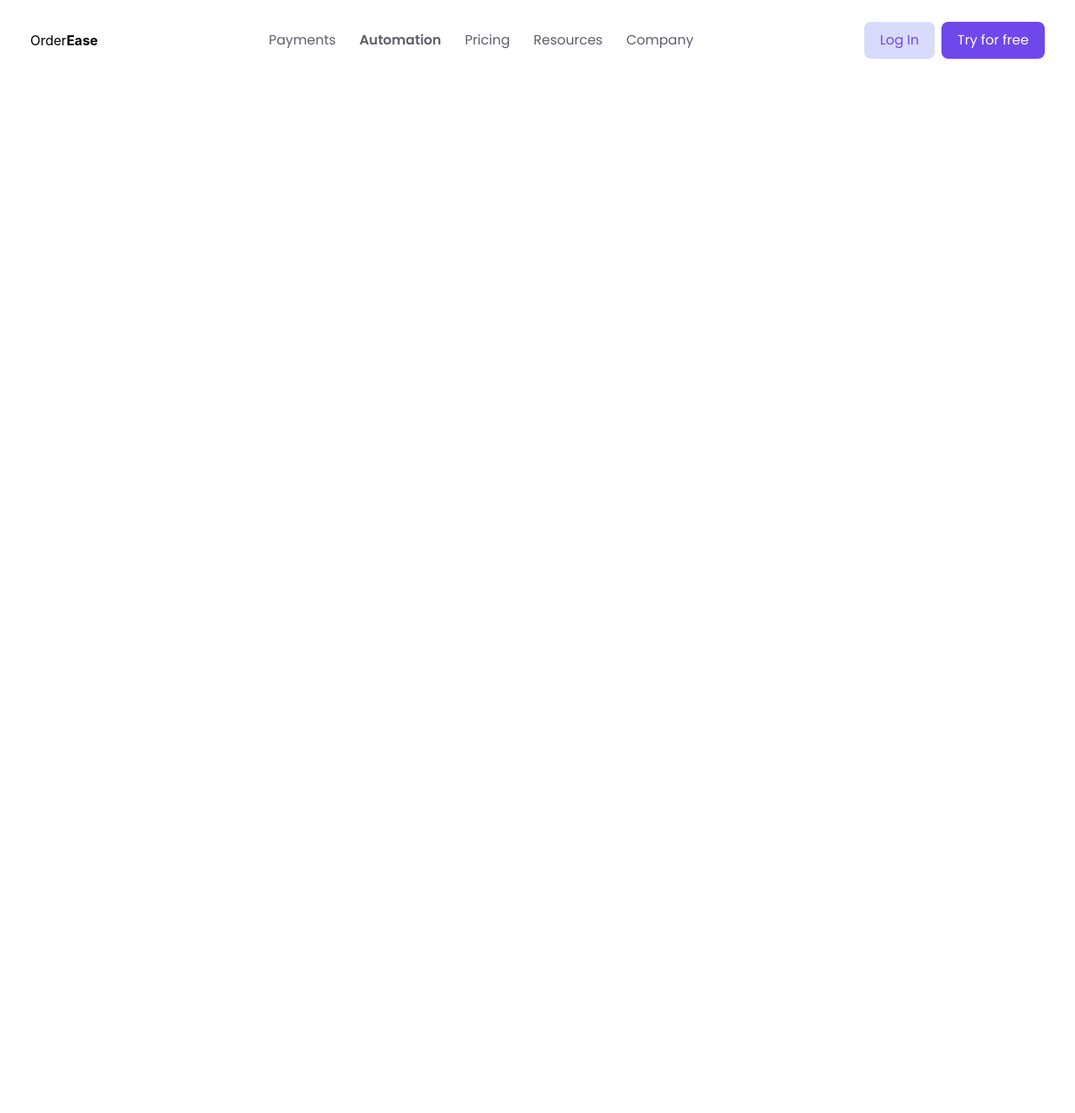
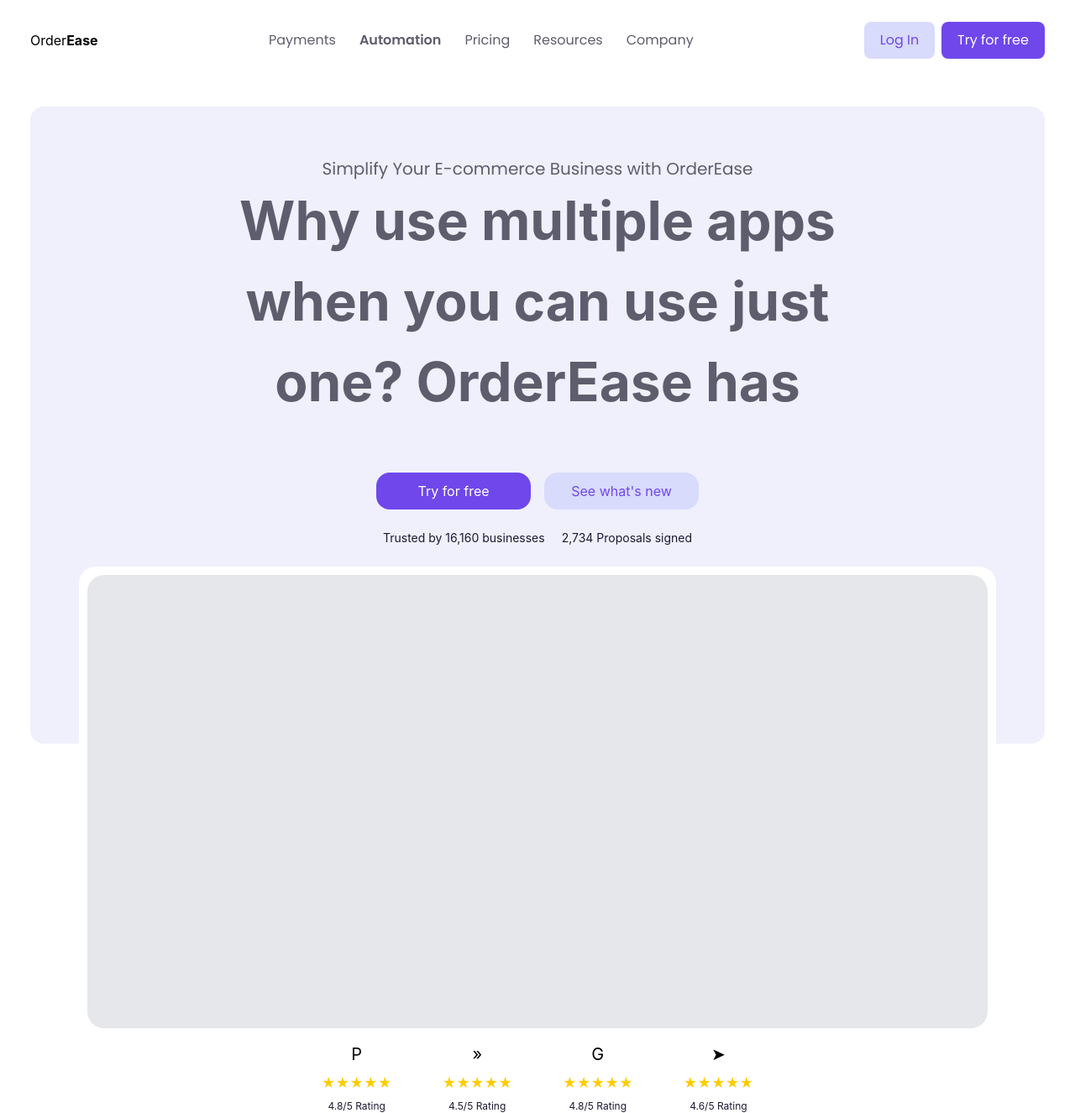
Before and after one commit to NasrinGhasemi/landing-orderease, a Next.js app: page / in a window 1280 px wide. Shown: the whole page at 84% size. Before the commit the page ends 800 px from the top, so only its background shows below. Built offline with nearby package versions, Linux system fonts and the light colour scheme.

Commit message:
feat: build hero section

```diff
--- a/src/components/Hero.jsx
+++ b/src/components/Hero.jsx
@@ -1,3 +1,52 @@
+const reviews = [
+  { icon: "P", rating: "4.8/5 Rating" },
+  { icon: "»", rating: "4.5/5 Rating" },
+  { icon: "G", rating: "4.8/5 Rating" },
+  { icon: "➤", rating: "4.6/5 Rating" },
+];
+
 export default function Hero() {
-  return <section></section>;
+  return (
+    <section className="mx-auto max-w-360 px-9 pt-8">
+      <div className="flex flex-col h-[759px] items-center rounded-2xl bg-brand-tint pt-15">
+        {/* متن ها */}
+        <p className="max-w-150 text-center font-body text-xl text-muted">
+          Simplify Your E-commerce Business with OrderEase
+        </p>
+        <h1 className="max-w-205 text-center font-sans text-[64px] font-bold text-muted">
+          Why use multiple apps when you can use just one? OrderEase has
+        </h1>
+        {/* دکمه ها */}
+        <div className="flex gap-4 mt-15">
+          <button className="w-46 h-11 rounded-2xl bg-brand text-white">
+            Try for free
+          </button>
+          <button className="w-46 h-11 rounded-2xl bg-brand-soft text-brand">
+            See what&apos;s new
+          </button>
+        </div>
+        {/* crumbs */}
+        <div className="mt-6 flex gap-5 text-sm text-ink">
+          <p>Trusted by 16,160 businesses</p>
+          <p>2,734 Proposals signed</p>
+        </div>
+        {/* video */}
+        <div className="relative z-10 mt-6 -mb-79 w-273 rounded-[20px] bg-white p-2.5">
+          <div className="h-135 w-268 rounded-[20px] bg-gray-200" />
+        </div>
+      </div>
+      <div className="mt-89 flex justify-center gap-15">
+        {reviews.map((item) => (
+          <div
+            key={item.rating + item.icon}
+            className="flex flex-col items-center gap-2 text-center"
+          >
+            <span className="text-xl">{item.icon}</span>
+            <span className="text-accent">★★★★★</span>
+            <span className="text-xs text-ink">{item.rating}</span>
+          </div>
+        ))}
+      </div>
+    </section>
+  );
 }
```
